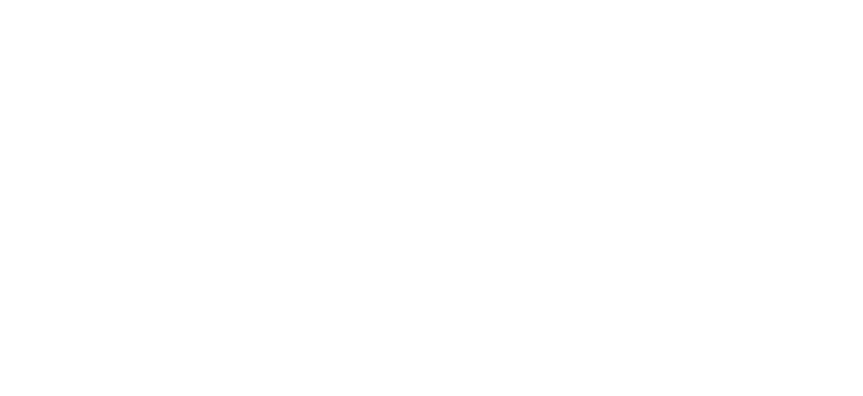
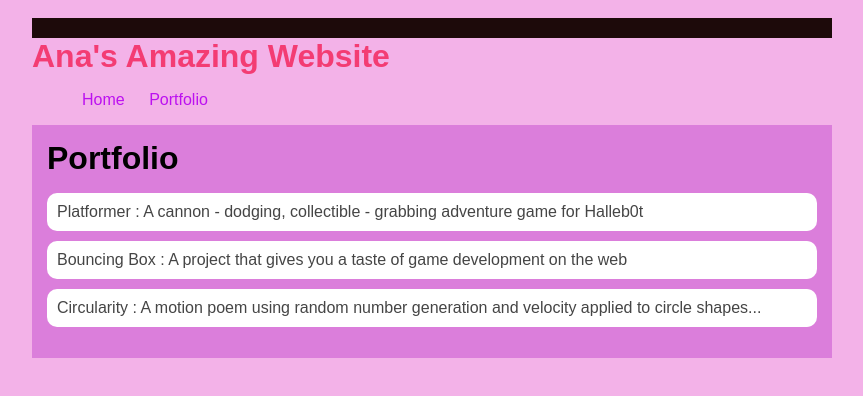
Before and after one commit to AnaVega07/AnaVega07.github.io, a plain HTML site: page portfolio.html in a window 1280 px wide. Shown: the whole page, without its empty margins (208-1071 px from the left). Drawn offline with Linux system fonts and the light colour scheme.

Commit message:
add index.html and css files

```diff
--- a/portfolio.html
+++ b/portfolio.html
@@ -0,0 +1,38 @@
+<!DOCTYPE HTML>
+<html>
+    <head>
+      <link rel="stylesheet" href="style.css">
+        <title>Ana's Amazing Website</title>
+    </head>
+
+    <body>
+      <div id="all-contents">
+        <nav>
+          <!--Nav stuff here...-->
+         </nav>
+          <h1>Ana's Amazing Website</h1>
+            <ul id="nav-ul">
+               <li class="nav-li">
+               <a class="nav-a" href="index.html">Home</a>
+             </li>
+             <li class="nav-li">
+               <a class="nav-a" href="portfolio.html">Portfolio</a>
+             </li>
+         </ul>
+     </nav>
+      <main>
+        <div class="content">
+          <h1>Portfolio</h1>
+          <ul id="portfolio">
+            <li><a href="projects/platformer/">Platformer : A cannon - dodging, collectible - grabbing adventure game for Halleb0t</a></li>
+            <li><a href="projects/bouncing-box/">Bouncing Box : A project that gives you a taste of game development on the web </a></li>
+            <li><a href="projects/circularity/">Circularity : A motion poem using random number generation and velocity applied to circle shapes...</a></li>
+
+          </ul>
+        </div>
+      </main>
+    </nav>
+  <div>
+      </div>
+    </body>
+</html>
--- a/style.css
+++ b/style.css
@@ -60,3 +60,28 @@ main {
 h2, h3 {
     margin: 0px;
 }
+         /* portfolio styles */
+         .content h1 {
+            color: black;
+        }
+
+        #portfolio {
+            list-style-type: none;
+            padding-left: 0;
+        }
+
+        #portfolio li {
+            background: #fff;
+            padding: 10px;
+            border-radius: 10px;
+            margin-bottom: 10px;
+        }
+
+        #portfolio li:hover {
+            background: #eee;
+        }
+
+        #portfolio a {
+            text-decoration: none;
+            color: #454545;
+        }
```
